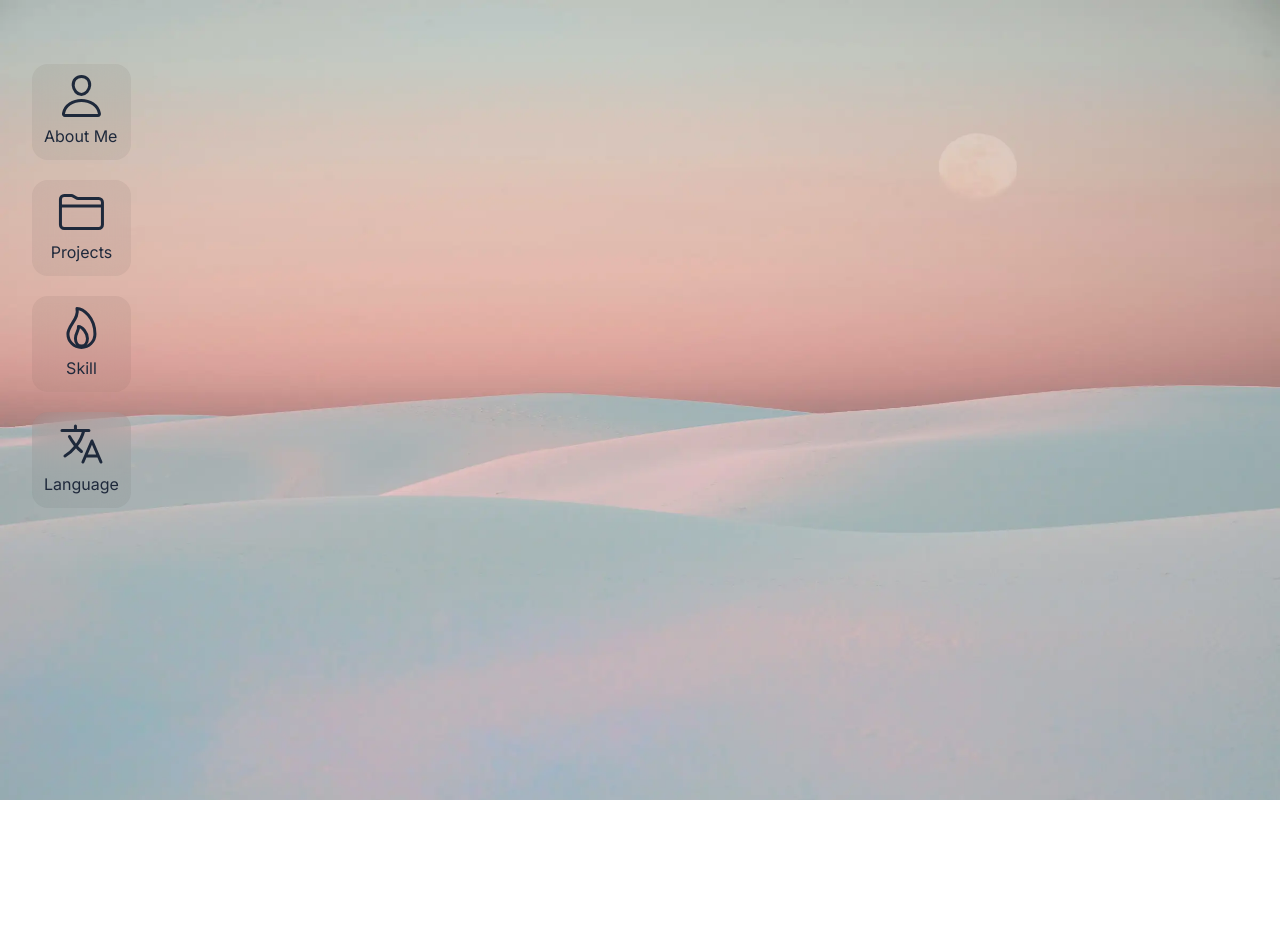
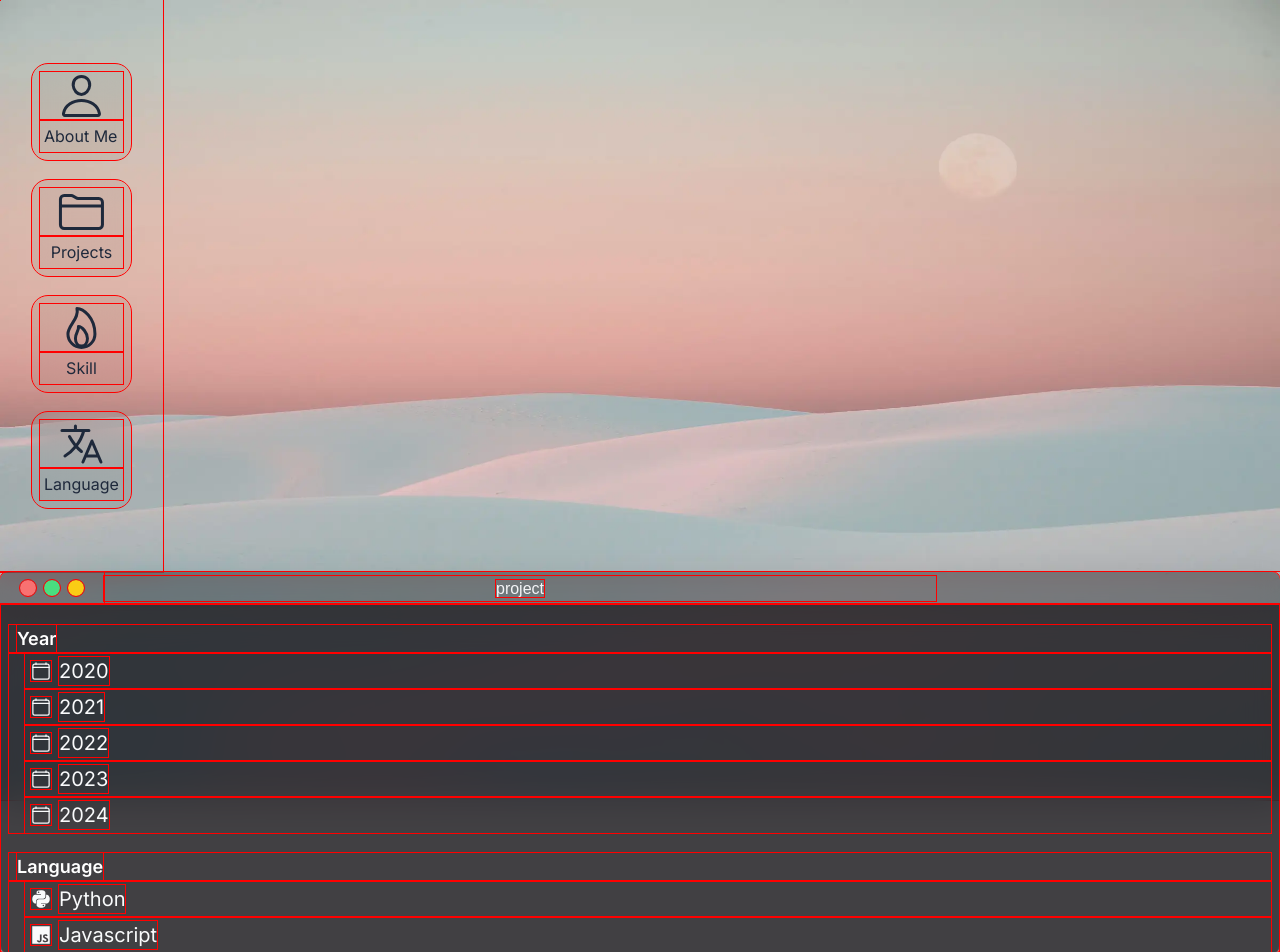
Before and after one commit to rajyavardhanbithale/portfolio, a Next.js app: page / in a window 1280 px wide. Before the commit the page ends 800 px from the top, so only its background shows below. Built offline with nearby package versions, Linux system fonts and the light colour scheme; a web font is replaced by a local one; what tailwindcss-animated would draw is missing.

Commit message:
file manager added

```diff
--- a/app/component/window/AboutWindow.jsx
+++ b/app/component/window/AboutWindow.jsx
@@ -3,7 +3,7 @@
 import { DM_Sans } from "next/font/google";
 import Draggable from "react-draggable";
 import './window.css'
-import TitleBar from "./TitleBar";
+import TitleBar from "../titlebar/TitleBar";
 import { useState } from "react";
 
 
--- a/app/component/window/ProjectWindow.jsx
+++ b/app/component/window/ProjectWindow.jsx
@@ -1,13 +1,85 @@
 'use client'
 
+import { useState } from "react"
 import Draggable from "react-draggable"
+import TitleBar from "../titlebar/TitleBar"
+import { IonIcon } from "@ionic/react"
+import { calendarClearOutline, codeOutline, logoJavascript, logoPython } from "ionicons/icons"
 
 // Follow File Manager Theme
-export default function WindowProject() {
+export default function WindowProject(props) {
+    const [open, setOpen] = useState(props.isOpen)
     return (
         <>
-            <Draggable defaultPosition={{x: 0, y: 0}} >
+            <Draggable defaultPosition={{ x: 0, y: 0 }} >
+                <div className={` `}>
+                    <div className={`${open ? 'animate-jump-in animate-duration-500 animate-ease-in' : 'animate-jump-out animate-duration-300 animate-ease-in shadow-xl'} shadow-xl}`}>
 
+                        {/* Titlebar */}
+                        <TitleBar title={"project"} />
+
+                        {/* Window Body */}
+                        <div className="p-0 card bg-[#212024] rounded-b-lg ">
+                            <div className="flex flex-col w-full justify-center align-middle text-center px-2 md:px-2 capitalize">
+                                {/* Left Part */}
+
+                                {/* Year Wise */}
+                                <div className="flex font-semibold px-2 mt-5">
+                                    <span className="text-lg text-white">Year</span>
+                                </div>
+                                <div className="text-gray-50 text-xl pl-4 ">
+
+                                    <div className="flex align-middle gap-2 py-1">
+                                        <IonIcon icon={calendarClearOutline} className="mt-1 ml-1.5"></IonIcon>
+                                        <span>2020</span>
+                                    </div>
+
+                                    <div className="flex align-middle gap-2 py-1">
+                                        <IonIcon icon={calendarClearOutline} className="mt-1 ml-1.5"></IonIcon>
+                                        <span>2021</span>
+                                    </div>
+
+                                    <div className="flex align-middle gap-2 py-1">
+                                        <IonIcon icon={calendarClearOutline} className="mt-1 ml-1.5"></IonIcon>
+                                        <span>2022</span>
+                                    </div>
+
+                                    <div className="flex align-middle gap-2 py-1">
+                                        <IonIcon icon={calendarClearOutline} className="mt-1 ml-1.5"></IonIcon>
+                                        <span>2023</span>
+                                    </div>
+
+                                    <div className="flex align-middle gap-2 py-1">
+                                        <IonIcon icon={calendarClearOutline} className="mt-1 ml-1.5"></IonIcon>
+                                        <span>2024</span>
+                                    </div>
+
+
+                                </div>
+
+                                {/* Language Wise */}
+                                <div className="flex font-semibold px-2 mt-5">
+                                    <span className="text-lg text-white">Language</span>
+                                </div>
+                                <div className="text-gray-50 text-xl pl-4 ">
+                                    <div className="flex align-middle gap-2 py-1">
+                                        <IonIcon icon={logoPython} className="mt-1 ml-1.5"></IonIcon>
+                                        <span>Python</span>
+                                    </div>
+                                    <div className="flex align-middle gap-2 py-1">
+                                        <IonIcon icon={logoJavascript} className="mt-1 ml-1.5"></IonIcon>
+                                        <span>Javascript</span>
+                                    </div>
+
+                                </div>
+
+                            </div>
+
+
+                        </div>
+
+                    </div>
+                </div>
             </Draggable>
         </>
     )
--- a/app/globals.css
+++ b/app/globals.css
@@ -15,9 +15,9 @@
     --background-end-rgb: 0, 0, 0;
   }
 }
-/* *{
+*{
   outline: red 1px solid;
-} */
+}
 
 body {
   /* color: rgb(var(--foreground-rgb));
--- a/app/page.jsx
+++ b/app/page.jsx
@@ -19,6 +19,7 @@ export default function Home() {
       {process === "proj" && <WindowProject medium={setProcess} isOpen={isOpen} setOpen={setOpen} />}
     </div>
       <Desktop passChildData={setProcess} ></Desktop>
+      <WindowProject ></WindowProject>
 
     </>
   );
```
Also changed, not shown: app/component/titlebar/TitleBar.jsx (renamed from app/component/window/TitleBar.jsx).
